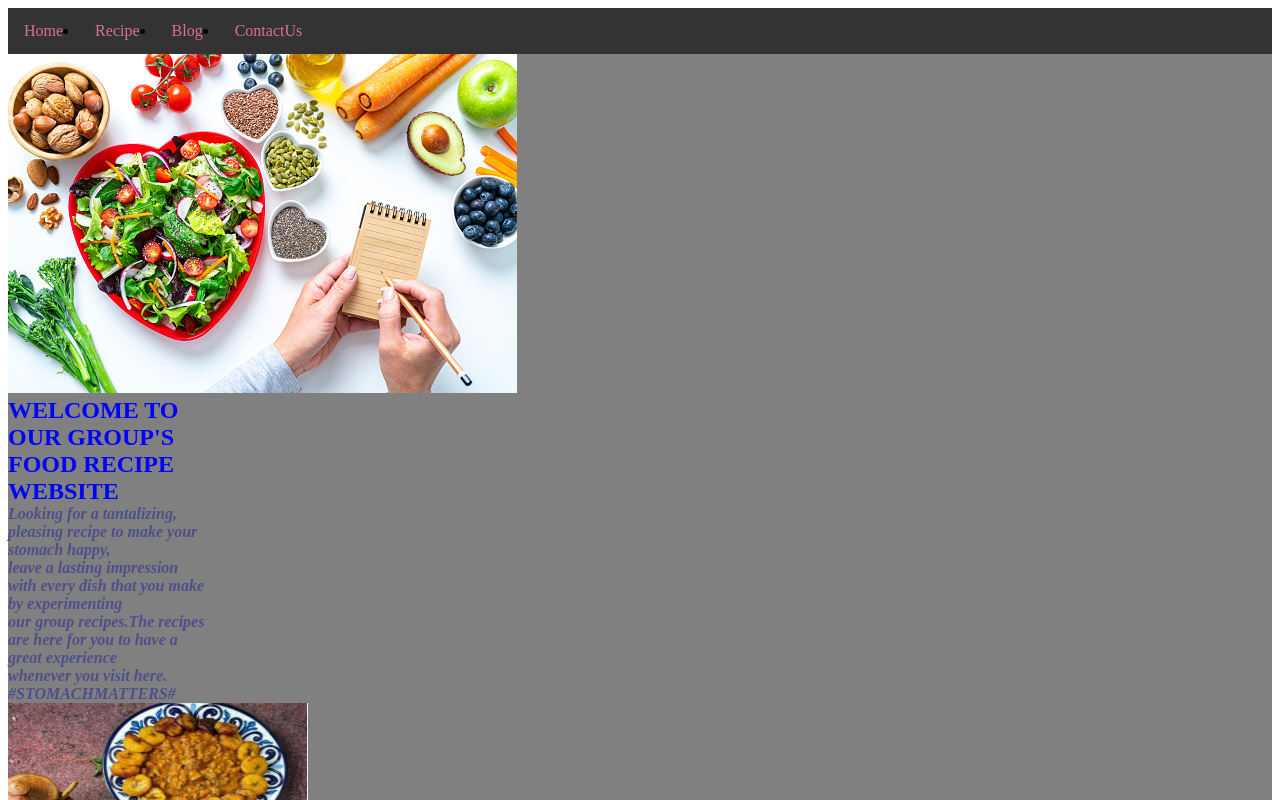
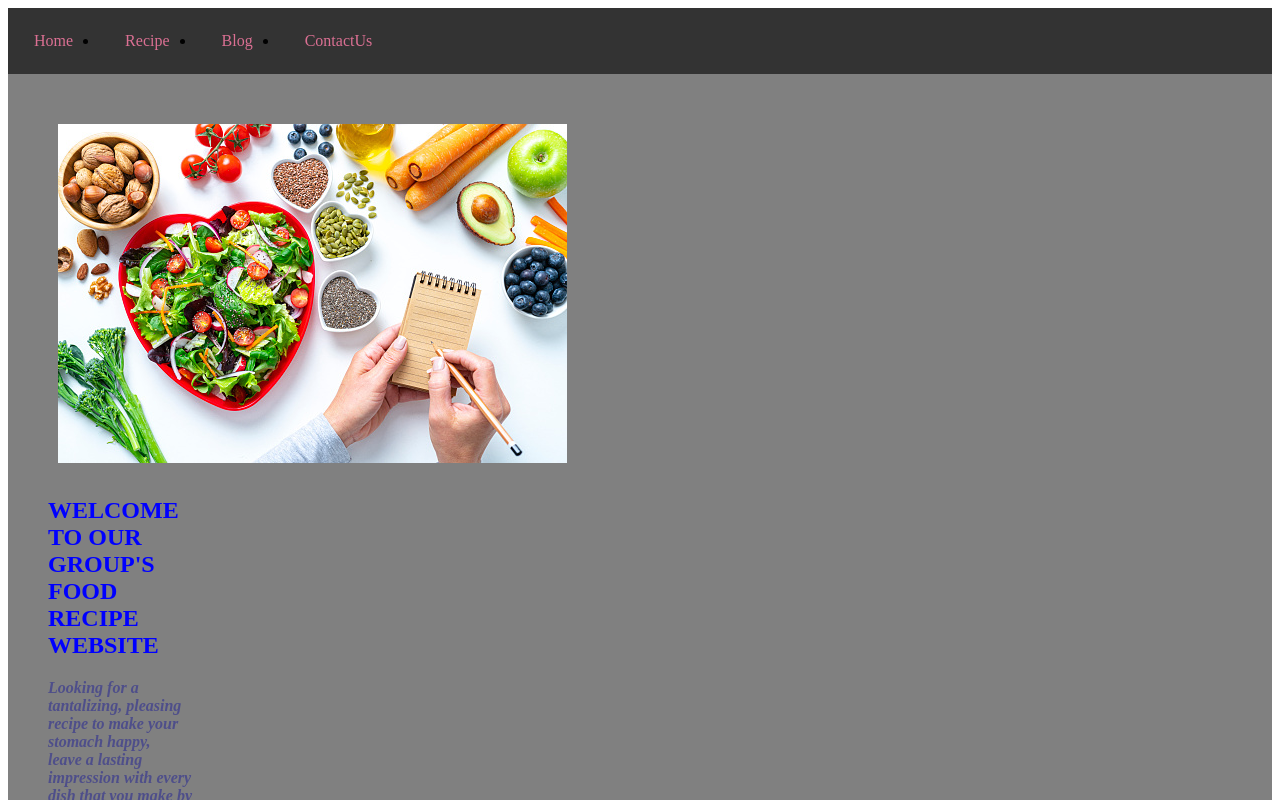
Before and after one commit to Joelayo/recipe-website, an Angular app: page / in a window 1280 px wide. Shown: the top 800 px of the page. Built offline with nearby package versions, Linux system fonts and the light colour scheme.

Commit message:
Updated Style

```diff
--- a/src/app/app.component.css
+++ b/src/app/app.component.css
@@ -1,6 +1,6 @@
 *{
     margin: 0;
-    padding: 0;
+    padding: 10px;
     box-sizing: border-box;
 }
 ul {
```
